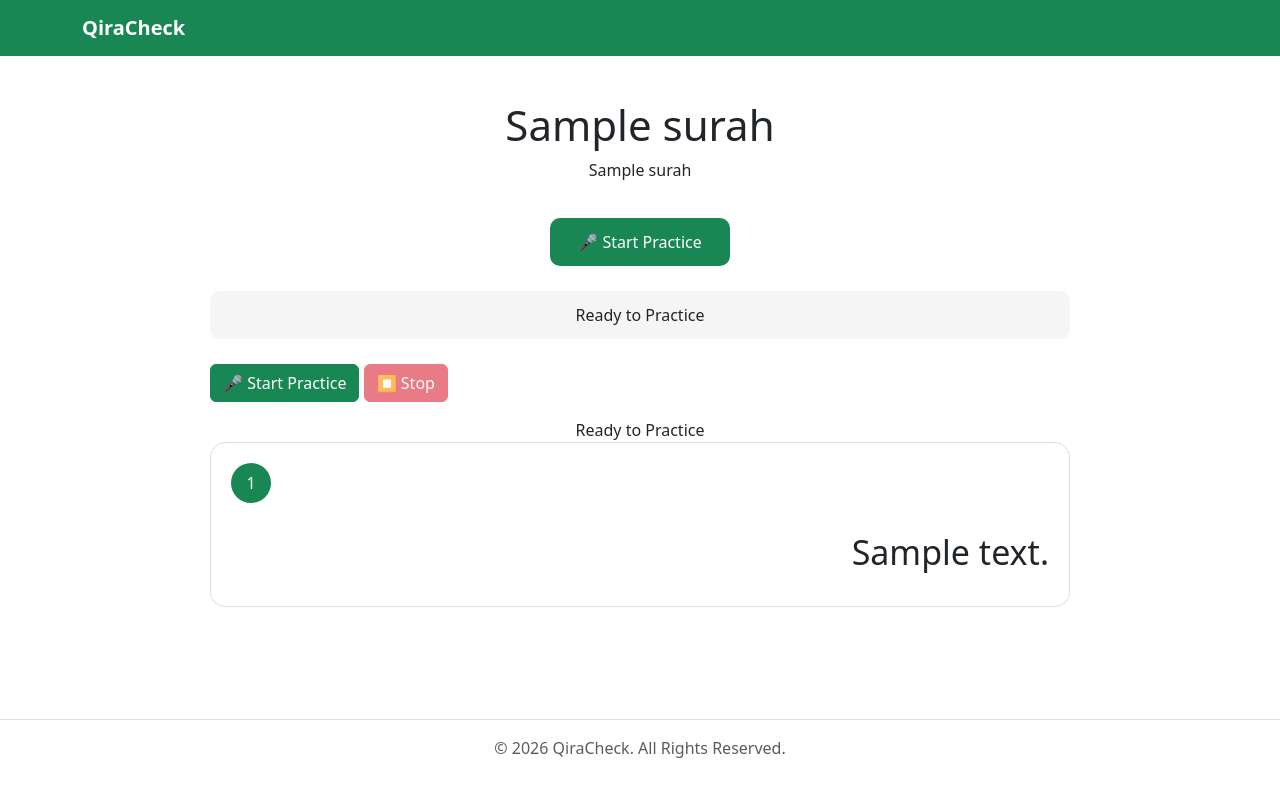
After one commit to safumk99-byte/QiraCheck, a Flask app: page /practice/surah/1 in a window 1280 px wide. The commit adds this page. Run offline with Flask 3, Linux system fonts and the light colour scheme; the visitor is signed in with stand-in values (Sample User, id 1); a database or web service that is not in the repository returns one stand-in record (values such as "Sample title"); some libraries are stand-ins or nearby versions.

Commit message:
Tmplemented audio recording and upload

```diff
--- a/app.py
+++ b/app.py
@@ -1,4 +1,5 @@
 from flask import Flask
+import os
 from config import Config
 from routes.home import home_bp
 from routes.auth import auth_bp
@@ -9,6 +10,11 @@ app = Flask(__name__)
 app.config.from_object(Config)
 app.secret_key = app.config["SECRET_KEY"]
 
+app.config["UPLOAD_FOLDER"] = os.path.join(
+    "uploads",
+    "recordings"
+)
+
 app.register_blueprint(home_bp)
 app.register_blueprint(auth_bp)
 app.register_blueprint(dashboard_bp)
--- a/database.py
+++ b/database.py
@@ -35,3 +35,21 @@ def get_all_surahs():
     conn.close()
 
     return surahs
+
+def get_ayahs_by_surah(surah_id):
+    conn = get_connection()
+    cur = conn.cursor()
+
+    cur.execute("""
+        SELECT *
+        FROM ayahs
+        WHERE surah_id = %s
+        ORDER BY ayah_number
+    """, (surah_id,))
+
+    ayahs = cur.fetchall()
+
+    cur.close()
+    conn.close()
+
+    return ayahs
--- a/routes/quran.py
+++ b/routes/quran.py
@@ -1,5 +1,8 @@
-from flask import Blueprint, render_template
+from flask import Blueprint, render_template, request, jsonify, current_app
 from database import get_all_surahs
+from database import get_ayahs_by_surah
+from database import get_connection
+from utils.auth import login_required
 
 quran_bp = Blueprint("quran", __name__)
 
@@ -13,3 +16,93 @@ def surahs():
         "quran/surahs.html",
         surahs=surahs
     )
+
+@quran_bp.route("/surah/<int:surah_id>")
+def surah_detail(surah_id):
+
+    ayahs = get_ayahs_by_surah(surah_id)
+
+    return render_template(
+        "quran/surah_detail.html",
+        ayahs=ayahs
+    )
+
+@quran_bp.route("/practice/<int:ayah_id>")
+@login_required
+def practice(ayah_id):
+
+    conn = get_connection()
+    cur = conn.cursor()
+
+    cur.execute("""
+        SELECT *
+        FROM ayahs
+        WHERE id=%s
+    """, (ayah_id,))
+
+    ayah = cur.fetchone()
+
+    cur.close()
+    conn.close()
+
+    return render_template(
+        "quran/practice.html",
+        ayah=ayah
+    )
+
+@quran_bp.route("/practice/surah/<int:surah_id>")
+@login_required
+def practice_surah(surah_id):
+
+    conn = get_connection()
+    cur = conn.cursor()
+
+    cur.execute("""
+        SELECT *
+        FROM surahs
+        WHERE id=%s
+    """, (surah_id,))
+    surah = cur.fetchone()
+
+    cur.execute("""
+        SELECT *
+        FROM ayahs
+        WHERE surah_id=%s
+        ORDER BY ayah_number
+    """, (surah_id,))
+    ayahs = cur.fetchall()
+
+    cur.close()
+    conn.close()
+
+    return render_template(
+        "quran/practice_surah.html",
+        surah=surah,
+        ayahs=ayahs
+    )
+
+@quran_bp.route("/upload-recording", methods=["POST"])
+@login_required
+def upload_recording():
+    print("Upload route called")
+
+
+
+    if "audio" not in request.files:
+        return jsonify({
+            "success": False,
+            "message": "Audio file not found."
+        }), 400
+
+    audio = request.files["audio"]
+
+    from services.recording_service import save_audio_file
+
+    filename = save_audio_file(audio)
+    print(filename)
+
+    return jsonify({
+        "success": True,
+        "message": "Audio uploaded successfully.",
+        "filename": filename
+    })
--- /dev/null
+++ b/static/css/practice.css
@@ -0,0 +1,57 @@
+.practice-container{
+    max-width:900px;
+    margin:auto;
+    padding:20px;
+}
+
+.surah-header{
+    text-align:center;
+    margin-bottom:25px;
+}
+
+.surah-header h1{
+    font-size:42px;
+}
+
+.status-bar{
+    background:#f5f5f5;
+    padding:12px;
+    border-radius:10px;
+    text-align:center;
+    margin-bottom:25px;
+}
+
+.ayah-card{
+    padding:20px;
+    margin-bottom:20px;
+    border-radius:15px;
+    border:1px solid #ddd;
+}
+
+.ayah-number{
+    width:40px;
+    height:40px;
+    border-radius:50%;
+    background:#198754;
+    color:white;
+    display:flex;
+    justify-content:center;
+    align-items:center;
+    margin-bottom:15px;
+}
+
+.ayah-text{
+    font-size:34px;
+    text-align:right;
+    line-height:2;
+}
+
+.record-btn{
+    margin-top:20px;
+    padding:12px 28px;
+    border:none;
+    border-radius:10px;
+    background:#198754;
+    color:white;
+    cursor:pointer;
+}
--- /dev/null
+++ b/static/js/practice.js
@@ -0,0 +1,86 @@
+let mediaRecorder;
+let audioChunks = [];
+
+const startBtn = document.getElementById("startRecording");
+const stopBtn = document.getElementById("stopRecording");
+const status = document.getElementById("recordingStatus");
+
+startBtn.addEventListener("click", async () => {
+
+    const stream = await navigator.mediaDevices.getUserMedia({
+        audio: true
+    });
+
+    mediaRecorder = new MediaRecorder(stream);
+
+    audioChunks = [];
+
+    mediaRecorder.ondataavailable = (event) => {
+        audioChunks.push(event.data);
+    };
+
+    mediaRecorder.start();
+
+    status.innerText = "🔴 Recording...";
+    startBtn.disabled = true;
+    stopBtn.disabled = false;
+
+});
+
+stopBtn.addEventListener("click", () => {
+
+    mediaRecorder.stop();
+
+    mediaRecorder.onstop = () => {
+
+    const audioBlob = new Blob(audioChunks, {
+        type: "audio/webm"
+    });
+
+    const audioURL = URL.createObjectURL(audioBlob);
+
+    const player = document.getElementById("audioPlayer");
+
+    player.src = audioURL;
+    player.style.display = "block";
+
+    const formData = new FormData();
+
+formData.append(
+    "audio",
+    audioBlob,
+    "recording.webm"
+);
+
+fetch("/upload-recording", {
+    method: "POST",
+    body: formData
+})
+.then(response => response.json())
+.then(data => {
+
+    console.log(data);
+
+    status.innerText = data.message;
+
+})
+.catch(error => {
+
+    console.error(error);
+
+    alert(error);
+
+    status.innerText = "Upload Failed";
+
+});
+
+};
+
+    status.innerText = "✅ Recording Finished";
+
+    startBtn.disabled = false;
+    stopBtn.disabled = true;
+
+
+
+});
--- a/templates/base.html
+++ b/templates/base.html
@@ -10,6 +10,9 @@
 
     <!-- Custom CSS -->
     <link rel="stylesheet" href="{{ url_for('static', filename='css/style.css') }}">
+    <link rel="stylesheet" href="{{ url_for('static', filename='css/style.css') }}">
+{% block extra_css %}
+{% endblock %}
 </head>
 <body>
 
@@ -36,5 +39,7 @@
     <!-- Custom JS -->
     <script src="{{ url_for('static', filename='js/script.js') }}"></script>
 
+    {% block extra_js %}
+    {% endblock %}
 </body>
 </html>
--- /dev/null
+++ b/templates/quran/practice_surah.html
@@ -0,0 +1,76 @@
+{% extends "base.html" %}
+
+{% block title %}{{ surah.arabic_name }}{% endblock %}
+
+{% block extra_css %}
+<link rel="stylesheet"
+      href="{{ url_for('static', filename='css/practice.css') }}">
+{% endblock %}
+
+{% block content %}
+
+<div class="practice-container">
+
+    <div class="surah-header">
+
+        <div class="surah-info">
+            <h1>{{ surah.arabic_name }}</h1>
+            <p>{{ surah.english_name }}</p>
+        </div>
+
+        <button id="recordBtn" class="record-btn">
+            🎤 Start Practice
+        </button>
+
+    </div>
+
+    <div class="status-bar">
+        Ready to Practice
+    </div>
+
+    <div class="practice-controls">
+
+    <button id="startRecording" class="btn btn-success">
+        🎤 Start Practice
+    </button>
+
+    <button id="stopRecording" class="btn btn-danger" disabled>
+        ⏹ Stop
+    </button>
+
+</div>
+
+<div id="recordingStatus" class="mt-3 text-center">
+
+    Ready to Practice
+
+</div>
+
+<audio id="audioPlayer" controls style="display:none; width:100%; margin-top:20px;"></audio>
+
+    <div class="ayah-list">
+
+        {% for ayah in ayahs %}
+
+        <div class="ayah-card" id="ayah-{{ ayah.ayah_number }}">
+
+            <div class="ayah-number">
+                {{ ayah.ayah_number }}
+            </div>
+
+            <div class="ayah-text">
+                {{ ayah.uthmani_text }}
+            </div>
+
+        </div>
+
+        {% endfor %}
+
+    </div>
+
+</div>
+{% endblock %}
+
+{% block extra_js %}
+<script src="{{ url_for('static', filename='js/practice.js') }}"></script>
+{% endblock %}
--- a/templates/quran/surahs.html
+++ b/templates/quran/surahs.html
@@ -15,7 +15,11 @@
     {% for surah in surahs %}
     <tr>
         <td>{{ surah.surah_number }}</td>
-        <td>{{ surah.arabic_name }}</td>
+        <td>
+    <a href="/practice/surah/{{ surah.id }}">
+        {{ surah.arabic_name }}
+    </a>
+</td>
         <td>{{ surah.english_name }}</td>
         <td>{{ surah.ayah_count }}</td>
     </tr>
```
Also changed, not shown: services/recording_service.py (added, +42 -0 lines), templates/dashboard/dashboard.html (+16 -0 lines), templates/quran/practice.html (added, +26 -0 lines), templates/quran/surah_detail.html (added, +30 -0 lines), services/ai_service.py (added).
